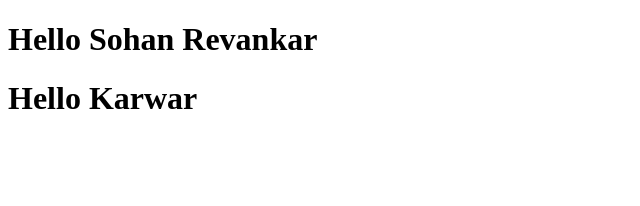
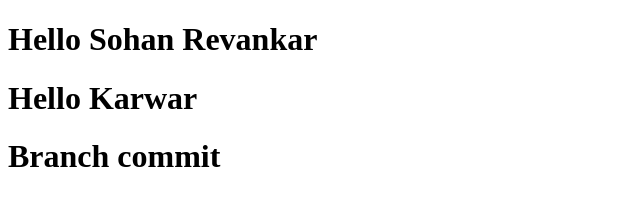
Before and after one commit to Sohanrevankar/project2, a plain HTML site: page index.html in a window 1280 px wide. Shown: the whole page, without its empty margins (0-640 px from the left). Drawn offline with Linux system fonts and the light colour scheme.

Commit message:
branch commit

```diff
--- a/index.html
+++ b/index.html
@@ -9,5 +9,6 @@
 <body>
     <h1>Hello Sohan Revankar</h1>
     <h1>Hello Karwar</h1>
+    <h1>Branch commit</h1>
 </body>
 </html>
```
